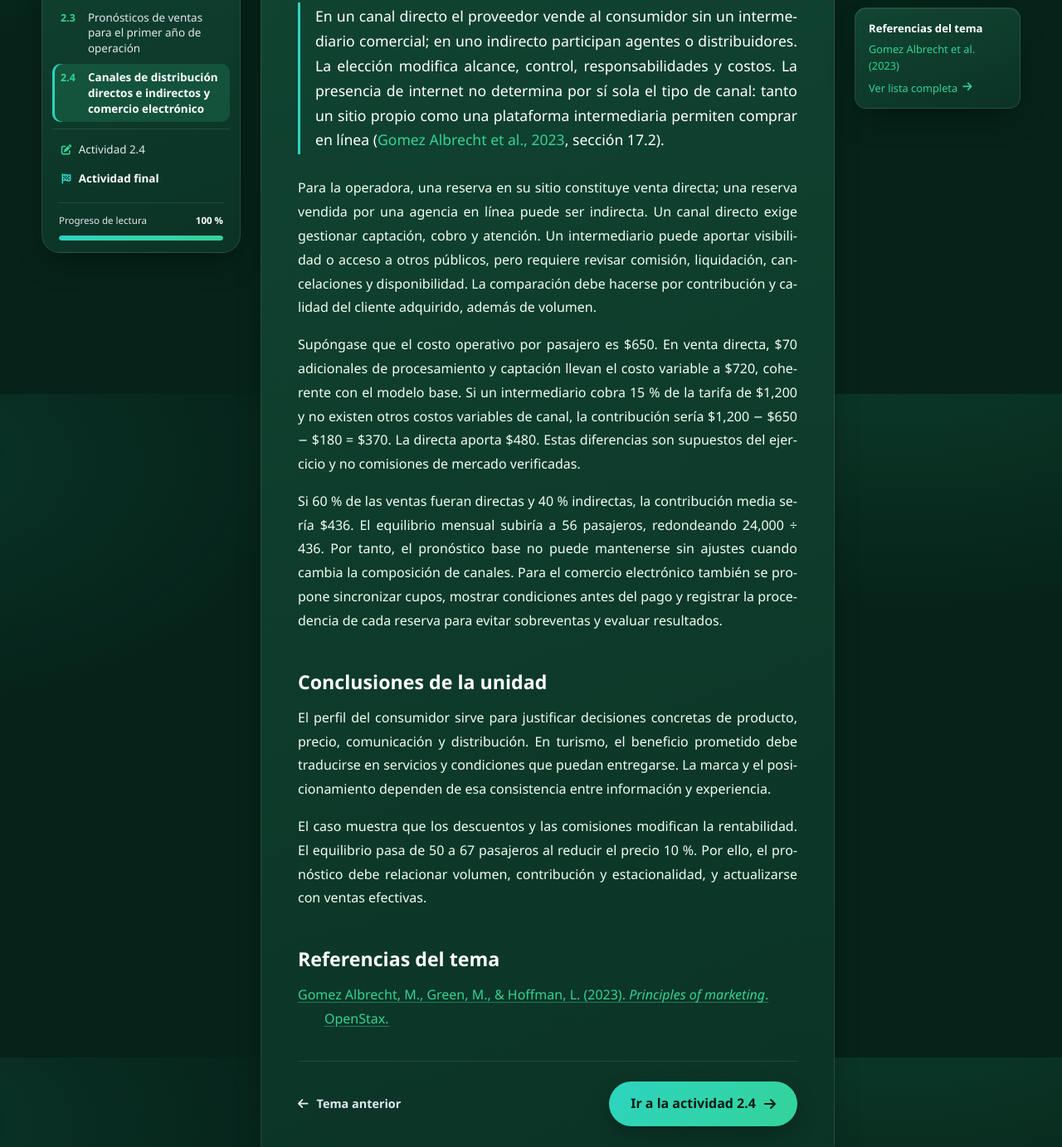
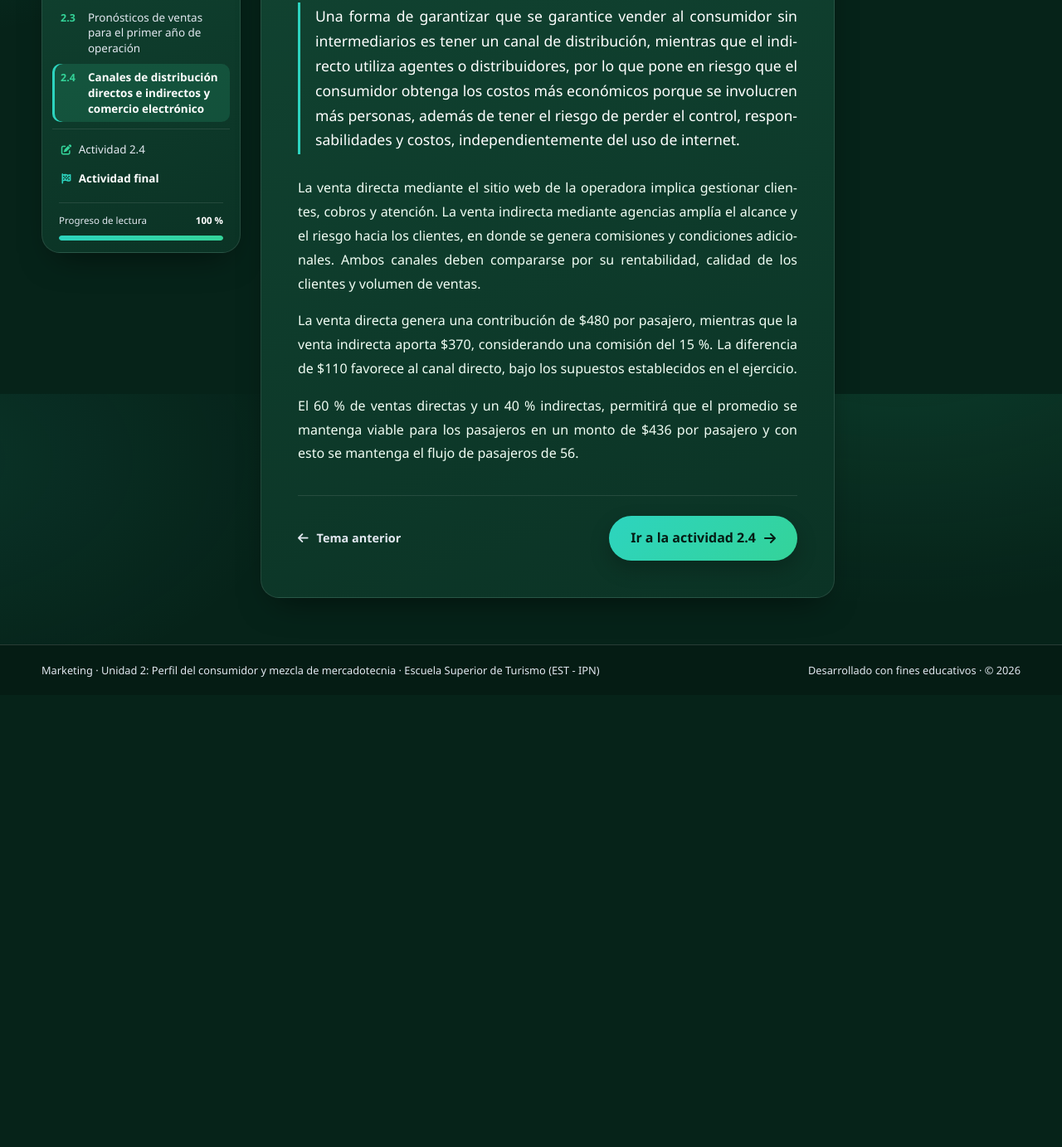
Before and after one commit to Isra921/Libro_Mark_Tur, a plain HTML site: page unidades/unidad-02/temas/tema-02-04.html in a window 1280 px wide. Shown: the part 325-1708 px from the top of the page at 83% size. After the commit the page ends 1163 px from the top, so only its background shows below. Drawn offline with Linux system fonts and the light colour scheme.

Commit message:
U2: sustituye texto del tema 2.4 y retira conclusiones de unidad y citas

```diff
--- a/unidades/unidad-02/temas/tema-02-04.html
+++ b/unidades/unidad-02/temas/tema-02-04.html
@@ -46,31 +46,13 @@
         <p class="u-eyebrow">Unidad II · Tema 2.4</p>
         <h1 class="t-title">Canales de distribución directos e indirectos y comercio electrónico</h1>
 
-        <p class="t-lead" id="idea-central" data-toc="Idea central">En un canal directo el proveedor vende al consumidor sin un intermediario comercial; en uno indirecto participan agentes o distribuidores. La elección modifica alcance, control, responsabilidades y costos. La presencia de internet no determina por sí sola el tipo de canal: tanto un sitio propio como una plataforma intermediaria permiten comprar en línea (<a href="../referencias.html#ref-gomez-albrecht-2023">Gomez Albrecht et al., 2023</a>, sección 17.2).</p>
+        <p class="t-lead" id="idea-central" data-toc="Idea central">Una forma de garantizar que se garantice vender al consumidor sin intermediarios es tener un canal de distribución, mientras que el indirecto utiliza agentes o distribuidores, por lo que pone en riesgo que el consumidor obtenga los costos más económicos porque se involucren más personas, además de tener el riesgo de perder el control, responsabilidades y costos, independientemente del uso de internet.</p>
 
         <div class="t-prose">
 
-          <section id="canales-en-el-caso" data-toc="2.4 Canales en Rutas del Centro">
-            <p>Para la operadora, una reserva en su sitio constituye venta directa; una reserva vendida por una agencia en línea puede ser indirecta. Un canal directo exige gestionar captación, cobro y atención. Un intermediario puede aportar visibilidad o acceso a otros públicos, pero requiere revisar comisión, liquidación, cancelaciones y disponibilidad. La comparación debe hacerse por contribución y calidad del cliente adquirido, además de volumen.</p>
-          </section>
-
-          <section id="contribucion-por-canal" data-toc="Contribución por canal">
-            <p>Supóngase que el costo operativo por pasajero es $650. En venta directa, $70 adicionales de procesamiento y captación llevan el costo variable a $720, coherente con el modelo base. Si un intermediario cobra 15 % de la tarifa de $1,200 y no existen otros costos variables de canal, la contribución sería $1,200 − $650 − $180 = $370. La directa aporta $480. Estas diferencias son supuestos del ejercicio y no comisiones de mercado verificadas.</p>
-            <p>Si 60 % de las ventas fueran directas y 40 % indirectas, la contribución media sería $436. El equilibrio mensual subiría a 56 pasajeros, redondeando 24,000 ÷ 436. Por tanto, el pronóstico base no puede mantenerse sin ajustes cuando cambia la composición de canales. Para el comercio electrónico también se propone sincronizar cupos, mostrar condiciones antes del pago y registrar la procedencia de cada reserva para evitar sobreventas y evaluar resultados.</p>
-          </section>
-
-          <section id="conclusiones" data-toc="Conclusiones de la unidad">
-            <h2>Conclusiones de la unidad</h2>
-            <p>El perfil del consumidor sirve para justificar decisiones concretas de producto, precio, comunicación y distribución. En turismo, el beneficio prometido debe traducirse en servicios y condiciones que puedan entregarse. La marca y el posicionamiento dependen de esa consistencia entre información y experiencia.</p>
-            <p>El caso muestra que los descuentos y las comisiones modifican la rentabilidad. El equilibrio pasa de 50 a 67 pasajeros al reducir el precio 10 %. Por ello, el pronóstico debe relacionar volumen, contribución y estacionalidad, y actualizarse con ventas efectivas.</p>
-          </section>
-
-          <section id="referencias-del-tema" data-toc="Referencias del tema">
-            <h2>Referencias del tema</h2>
-            <ul class="t-ref-list">
-              <li><a href="../referencias.html#ref-gomez-albrecht-2023">Gomez Albrecht, M., Green, M., &amp; Hoffman, L. (2023). <em>Principles of marketing</em>. OpenStax.</a></li>
-            </ul>
-          </section>
+          <p>La venta directa mediante el sitio web de la operadora implica gestionar clientes, cobros y atención. La venta indirecta mediante agencias amplía el alcance y el riesgo hacia los clientes, en donde se genera comisiones y condiciones adicionales. Ambos canales deben compararse por su rentabilidad, calidad de los clientes y volumen de ventas.</p>
+          <p>La venta directa genera una contribución de $480 por pasajero, mientras que la venta indirecta aporta $370, considerando una comisión del 15 %. La diferencia de $110 favorece al canal directo, bajo los supuestos establecidos en el ejercicio.</p>
+          <p>El 60 % de ventas directas y un 40 % indirectas, permitirá que el promedio se mantenga viable para los pasajeros en un monto de $436 por pasajero y con esto se mantenga el flujo de pasajeros de 56.</p>
 
         </div>
 
@@ -84,7 +66,6 @@
         <ol class="t-toc__list" id="temaTabla"></ol>
         <div class="t-refs">
           <p class="t-refs__title">Referencias del tema</p>
-          <a href="../referencias.html#ref-gomez-albrecht-2023">Gomez Albrecht et al. (2023)</a>
           <a href="../referencias.html">Ver lista completa <i class="fas fa-arrow-right" aria-hidden="true"></i></a>
         </div>
       </aside>
```
